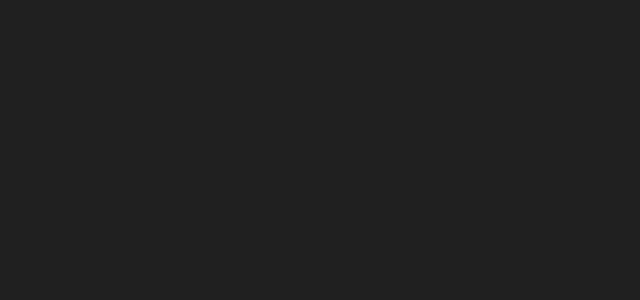
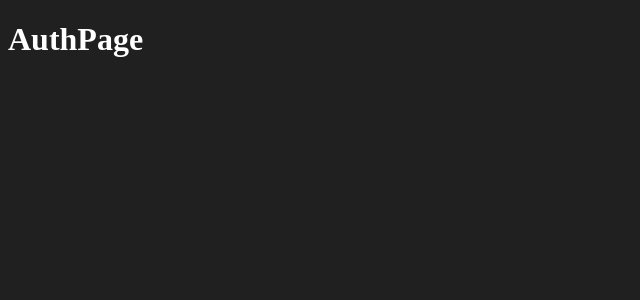
Before and after one commit to bracossj/Healmind_prototipo, a React (Vite) app in the folder frontend/: page /auth in a window 1280 px wide. Before the commit this address had no page. Shown: the top 300 px of the page, without its empty margins (0-640 px from the left). Built offline with nearby package versions, Linux system fonts and the light colour scheme.

Commit message:
auth_page

```diff
--- a/frontend/src/App.jsx
+++ b/frontend/src/App.jsx
@@ -1,6 +1,5 @@
 import { BrowserRouter, Routes, Route } from 'react-router-dom'
-import RegisterPage from './pages/page_register'
-import LoginPage from './pages/page_login'
+import AuthPage from './pages/page_auth'
 
 
 function App() {
@@ -8,8 +7,7 @@
     <BrowserRouter>
       <Routes>
         <Route path='/' element={<h1>HealMind Home</h1>}></Route>
-        <Route path='/login' element={<LoginPage/>}></Route>
-        <Route path='/register' element={<RegisterPage/>}></Route>
+        <Route path='/auth' element={<AuthPage />}></Route>
         <Route path='/perfil' element={<h1>Perfil</h1>}></Route>
         <Route path='/asistentevirtual' element={<h1>Asistente Virtual</h1>}></Route>
       </Routes>
--- /dev/null
+++ b/frontend/src/pages/page_auth.jsx
@@ -0,0 +1,7 @@
+function AuthPage() {
+    return (
+        <div><h1>AuthPage</h1></div>
+    )
+}
+
+export default AuthPage
--- a/frontend/src/pages/page_login.jsx
+++ /dev/null
@@ -1,7 +0,0 @@
-function LoginPage() {
-    return (
-        <div><h1>LoginPage</h1></div>
-    )
-}
-
-export default LoginPage
--- a/frontend/src/pages/page_register.jsx
+++ /dev/null
@@ -1,7 +0,0 @@
-function RegisterPage() {
-    return (
-        <div><h1>RegisterPage</h1></div>
-    )
-}
-
-export default RegisterPage
```
